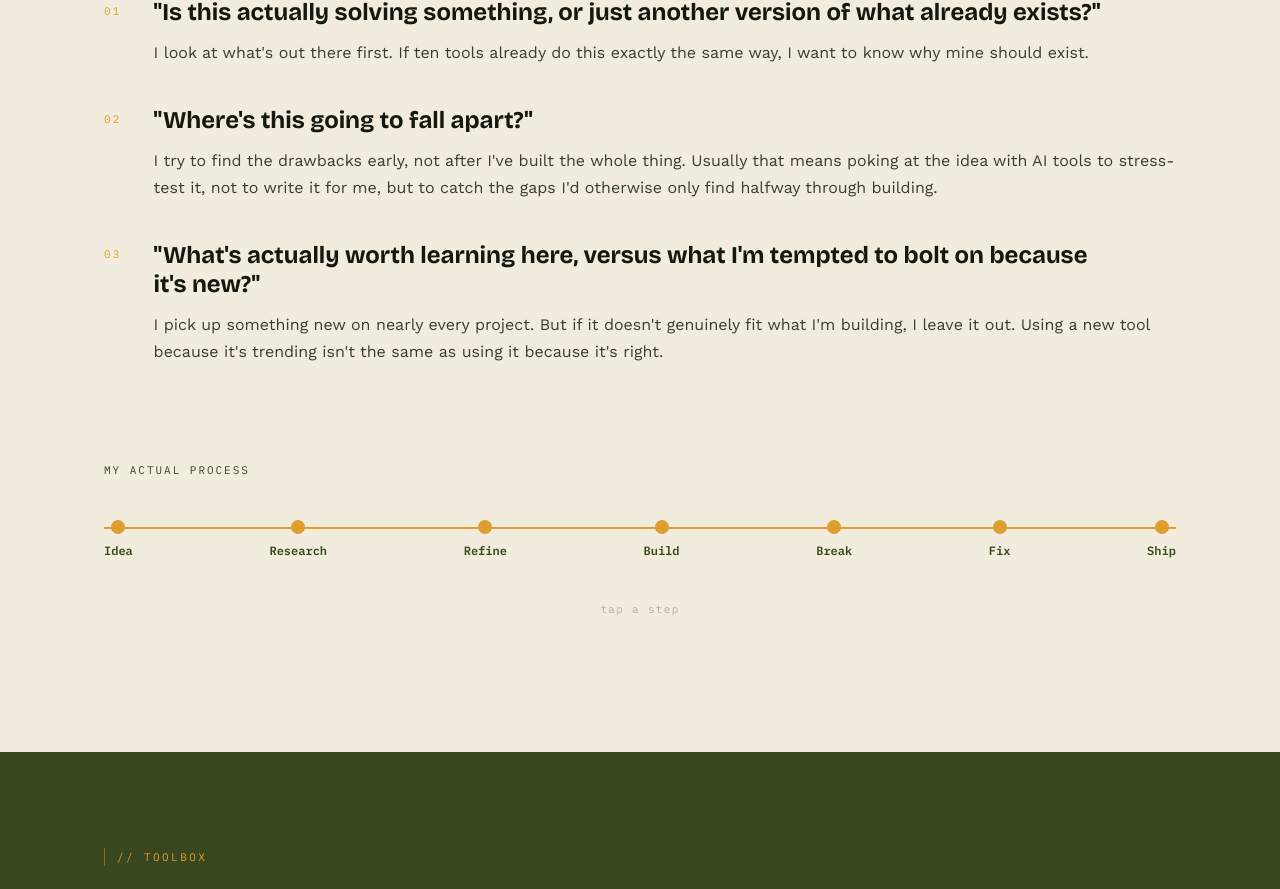
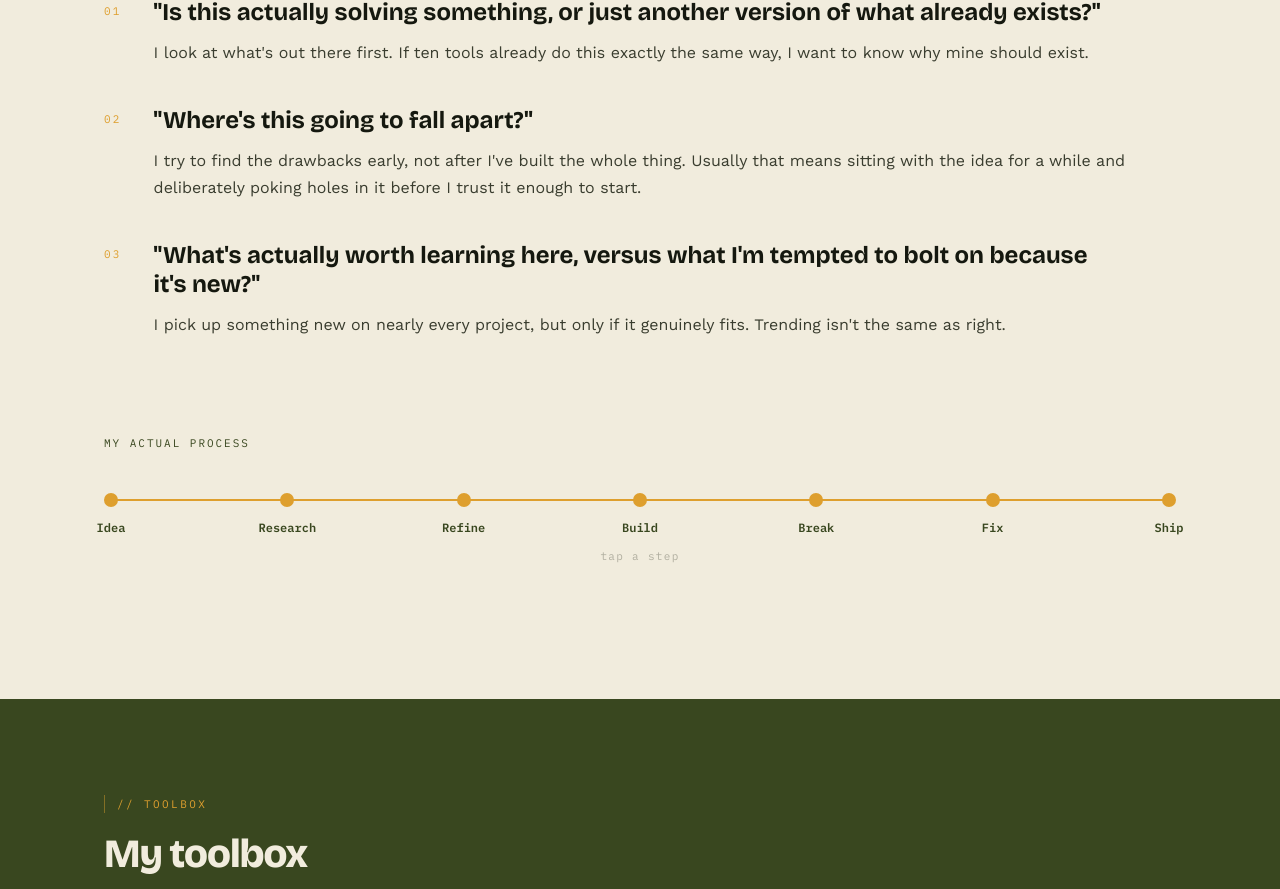
Before and after one commit to Hemant-Mhalsekar/Hemant-Portfolio, a React (Vite) app: page / in a window 1280 px wide. Shown: the part 4410-5299 px from the top of the page. Built offline with nearby package versions, Linux system fonts and the light colour scheme.

Commit message:
fixed content for HowIBuild

```diff
--- a/src/sections/HowIBuild.jsx
+++ b/src/sections/HowIBuild.jsx
@@ -14,12 +14,12 @@ const QUESTIONS = [
   {
     question: "Where's this going to fall apart?",
     answer:
-      "I try to find the drawbacks early, not after I've built the whole thing. Usually that means poking at the idea with AI tools to stress-test it, not to write it for me, but to catch the gaps I'd otherwise only find halfway through building.",
+      "I try to find the drawbacks early, not after I've built the whole thing. Usually that means sitting with the idea for a while and deliberately poking holes in it before I trust it enough to start.",
   },
   {
     question: "What's actually worth learning here, versus what I'm tempted to bolt on because it's new?",
     answer:
-      "I pick up something new on nearly every project. But if it doesn't genuinely fit what I'm building, I leave it out. Using a new tool because it's trending isn't the same as using it because it's right.",
+      "I pick up something new on nearly every project, but only if it genuinely fits. Trending isn't the same as right.",
   },
 ];
 
@@ -178,14 +178,14 @@ const HowIBuild = () => {
           key={stage.name}
           type="button"
           onClick={() => handleNodeClick(i)}
-          className="flex flex-col items-center gap-2 group"
-          style={{ background: 'none', border: 'none', padding: 0, cursor: 'pointer' }}
+          className="flex flex-col items-center group relative"
+          style={{ width: '14px', background: 'none', border: 'none', padding: 0, cursor: 'pointer' }}
           aria-label={`Stage: ${stage.name}`}
           aria-pressed={isActive}
         >
           <div className="group-hover:bg-[#DE9F2E]/50 group-hover:border-[#DE9F2E]" style={circleStyle} />
           <span
-            className="text-[#39471F] group-hover:font-semibold transition-all duration-200"
+            className="text-[#39471F] group-hover:font-semibold transition-all duration-200 absolute top-[100%] mt-3 left-1/2 -translate-x-1/2 whitespace-nowrap"
             style={{
               fontFamily:  "'IBM Plex Mono', monospace",
               fontSize:    '12px',
@@ -201,13 +201,13 @@ const HowIBuild = () => {
     }
 
     // Vertical (mobile): circle left, label right
-      return (
+    return (
       <button
         key={stage.name}
         type="button"
         onClick={() => handleNodeClick(i)}
         className="flex flex-row items-center gap-4 text-left group"
-        style={{ background: 'none', border: 'none', padding: 0, cursor: 'pointer' }}
+        style={{ height: '14px', background: 'none', border: 'none', padding: 0, cursor: 'pointer' }}
         aria-label={`Stage: ${stage.name}`}
         aria-pressed={isActive}
       >
@@ -341,16 +341,17 @@ const HowIBuild = () => {
               <div className="relative">
                 {/* Base track — olive at low opacity */}
                 <div
-                  className="absolute left-0 right-0 bg-[#39471F]/22"
-                  style={{ top: '7px', height: '2px' }}
+                  className="absolute bg-[#39471F]/22"
+                  style={{ left: '7px', right: '7px', top: '6px', height: '2px' }}
                 />
                 {/* Animated mustard overlay — draws left-to-right */}
                 <div
-                  className="absolute left-0 bg-[#DE9F2E]"
+                  className="absolute bg-[#DE9F2E]"
                   style={{
-                    top:        '7px',
+                    left:       '7px',
+                    top:        '6px',
                     height:     '2px',
-                    width:      lineDrawn ? '100%' : '0%',
+                    width:      lineDrawn ? 'calc(100% - 14px)' : '0%',
                     transition: PREFERS_REDUCED ? 'none' : 'width 1200ms linear',
                   }}
                 />
```
